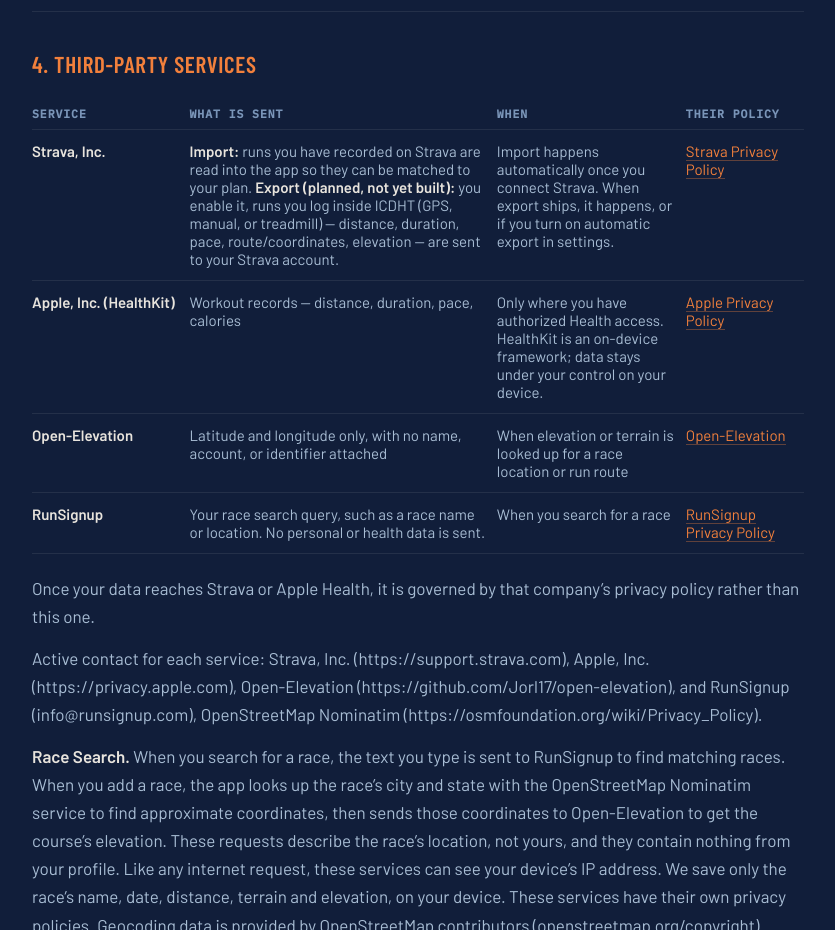
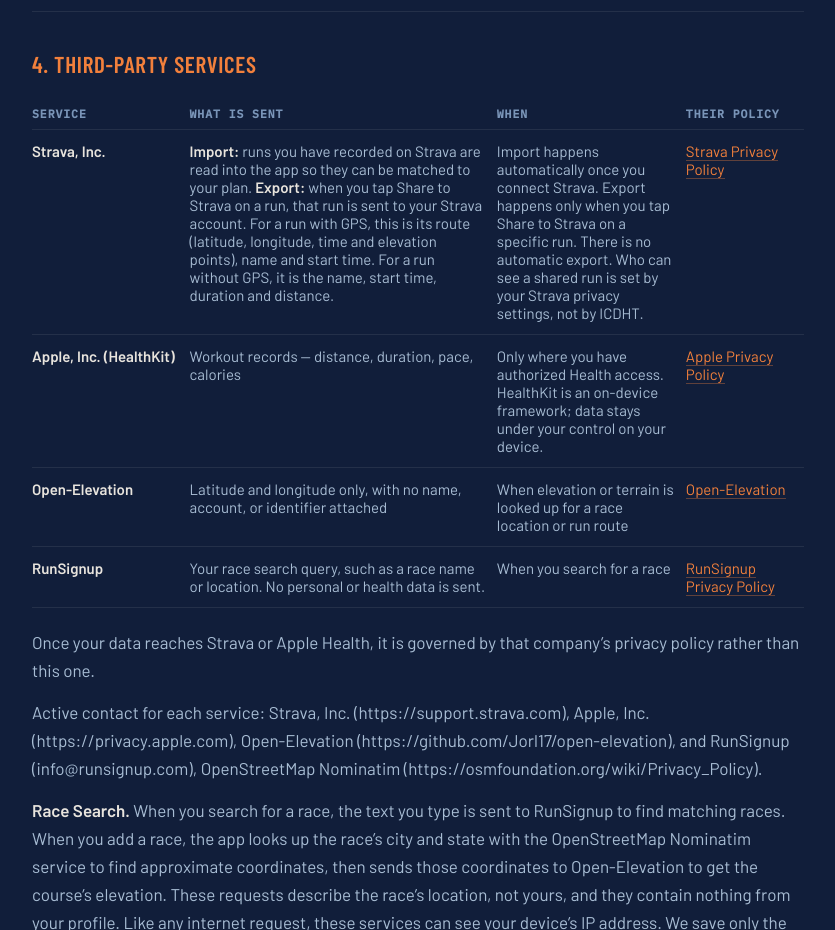
Before and after one commit to EshleSpecial/ICDHT-Site, a plain HTML site: page privacy.html in a window 1280 px wide. Shown: the part 1925-2855 px from the top of the page, without its empty margins (222-1057 px from the left). Drawn offline with nearby package versions, Linux system fonts and the light colour scheme.

Commit message:
Update privacy.html

```diff
--- a/privacy.html
+++ b/privacy.html
@@ -137,8 +137,8 @@ footer a:hover{color:var(--accent);border-bottom-color:var(--accent)}
 <tbody>
 <tr class="odd">
 <td><strong>Strava, Inc.</strong></td>
-<td><strong>Import:</strong> runs you have recorded on Strava are read into the app so they can be matched to your plan. <strong>Export (planned, not yet built):</strong> you enable it, runs you log inside ICDHT (GPS, manual, or treadmill) — distance, duration, pace, route/coordinates, elevation — are sent to your Strava account.</td>
-<td>Import happens automatically once you connect Strava. When export ships, it happens, or if you turn on automatic export in settings.</td>
+<td><strong>Import:</strong> runs you have recorded on Strava are read into the app so they can be matched to your plan. <strong>Export:</strong> when you tap Share to Strava on a run, that run is sent to your Strava account. For a run with GPS, this is its route (latitude, longitude, time and elevation points), name and start time. For a run without GPS, it is the name, start time, duration and distance.</td>
+<td>Import happens automatically once you connect Strava. Export happens only when you tap Share to Strava on a specific run. There is no automatic export. Who can see a shared run is set by your Strava privacy settings, not by ICDHT.</td>
 <td><a href="https://strava.com">Strava Privacy Policy</a></td>
 </tr>
 <tr class="even">
```
